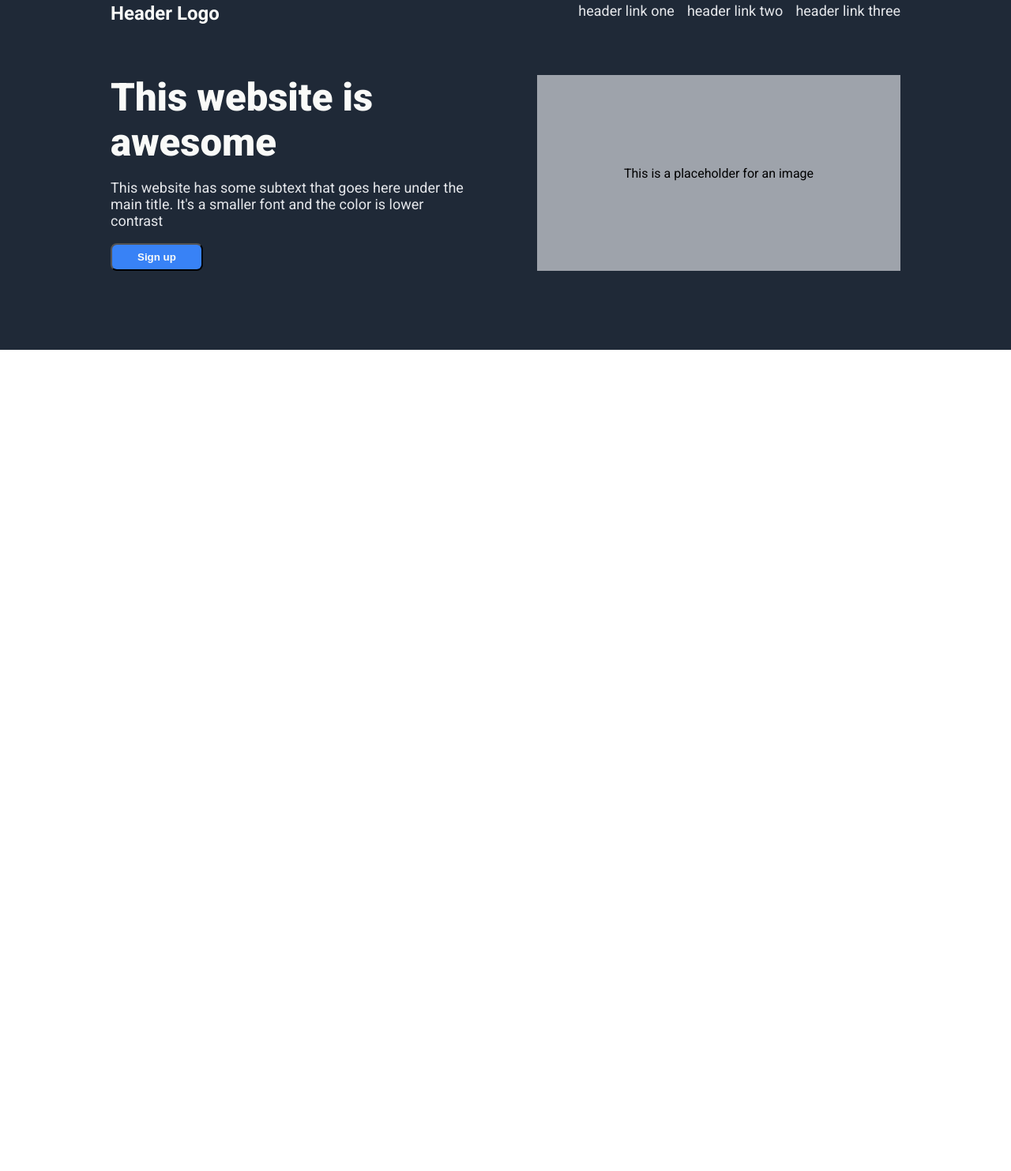
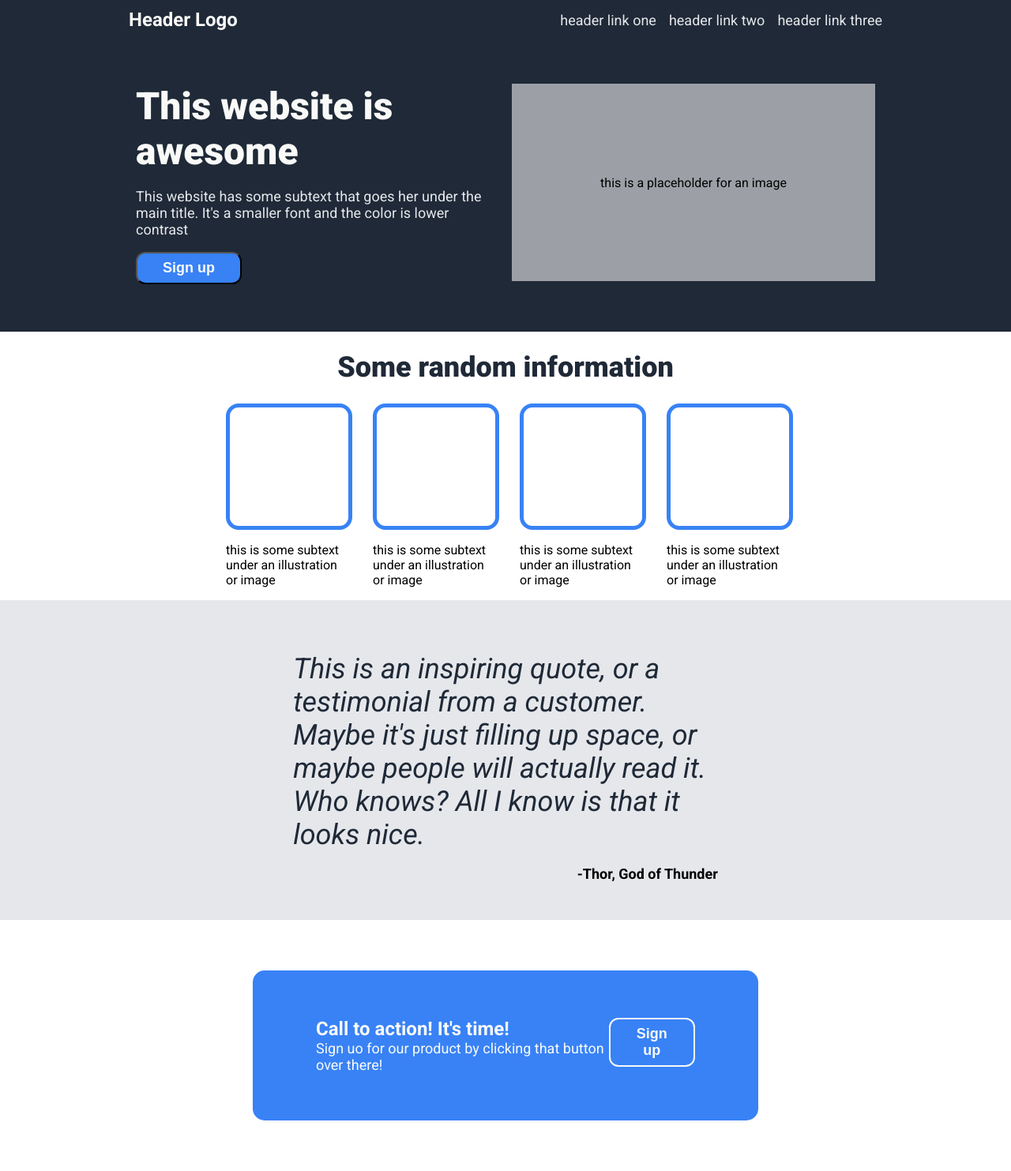
Before and after one commit to samanthaahannah/Landing-Page-Example, a plain HTML site: page index.html in a window 1280 px wide. Shown: the part 5-1488 px from the top of the page at 79% size. Before the commit the page ends 800 px from the top, so only its background shows below. Drawn offline with Linux system fonts and the light colour scheme.

Commit message:
Complete header + content,  make responsive

```diff
--- a/index.html
+++ b/index.html
@@ -10,9 +10,8 @@
     </head>
     <body>
         <div class="header">
-            <div class="header-container">
-                <div class="top-section">
-                    <h1 class="hero-logo-text">Header Logo</h1>
+            <div class="header-top">
+                <h1 class="header-logo-text">Header Logo</h1>
                 <ul class="links">
                     <li><a href="#">header link one</a></li>
                     <li><a href="#">header link two</a></li>
@@ -21,15 +20,50 @@
             </div>
             <div class="hero-section">
                 <div class="hero-section-left">
-                        <h1 class="hero-main-text">This website is awesome</h2>
-                        <p class="hero-secondary-text">This website has some subtext that goes here under the main title. It's a smaller font and the color is lower contrast</p>
-                        <div class="button-container"><button>Sign up</button></div>
+                    <h2 class="hero-header">This website is awesome</h2>
+                    <p class="hero-main-text">This website has some subtext that goes her under the main title. It's a smaller font and the color is lower contrast</p>
+                    <div class="button-wrapper"><button>Sign up</button></div>
                 </div>
-                    <div class="hero-image"><p>This is a placeholder for an image</p></div>
+                <div class="image-wrapper">this is a placeholder for an image</div>
+            </div>
+         </div>
+         <div class="main-content">
+            <div class="boxes-content">
+                <h1 class = "boxes-header">Some random information</h1>
+                <div class = "boxes">
+                    <div class = "box">
+                        <div class="box-inner"></div>
+                        <p class="box-text">this is some subtext under an illustration or image</p>
+                    </div>
+                    <div class = "box">
+                        <div class="box-inner"></div>
+                        <p class="box-text">this is some subtext under an illustration or image</p>
+                    </div>
+                    <div class = "box">
+                        <div class="box-inner"></div>
+                        <p class="box-text">this is some subtext under an illustration or image</p>
+                    </div>
+                    <div class = "box">
+                        <div class="box-inner"></div>
+                        <p class="box-text">this is some subtext under an illustration or image</p>
                     </div>
                 </div>
             </div>
-        <div class="content"></div>
-        <div class="footer"></div>
+            <div class="quote-section">
+                <p class="quote-text">This is an inspiring quote, or a testimonial from a customer. Maybe it's just filling up space, or maybe people will actually read it. Who knows? All I know is that it looks nice.</p>
+                <p class="quote-author">-Thor, God of Thunder</p>
+            </div>
+            <div class="call-section">
+                <div class="call-background">
+                    <div class="call-text">
+                        <h1 class="call-header">Call to action! It's time!</h1>
+                        <p class="call-main-text">Sign uo for our product by clicking that button over there!</p>
+                    </div>
+                    <div class="button-wrapper">
+                        <button class="call-button">Sign up</button>
+                    </div>
+                </div>
+            </div>
+         </div>
     </body>
 </html>
--- a/style.css
+++ b/style.css
@@ -1,84 +1,186 @@
 body{
     font-family: Roboto;
     margin: 0;
+    display: flex;
+    flex-direction: column;
 }
 
-h1{
-    margin: 0;
-    color:#f9faf8;
+/*This is the header section*/
+
+.header{
+    background-color: #1f2937;
+    display: flex;
+    flex-direction: column;
+    padding: 0 10% 60px 10%;
 }
 
-.header{
+.header-top{
     display: flex;
-    background-color: #1f2937;
+    justify-content: space-between;
+    align-items: center;
     justify-content: center;
+    flex-wrap: wrap;
+    gap: 36%;
+    margin-bottom: 5%;
 }
 
-.header-container{
+.header-logo-text{
     display: flex;
-    flex-direction: column;
-    max-width: 1000px;
-}
-
-.top-section{
-    display: flex;
-    margin: 8px 0 64px 0;
-}
-
-.hero-logo-text{
-    flex-grow: 1;
+    flex-shrink: 0;
+    align-items: center;
     font-size: 24px;
-}
-
-.hero-main-text{
-    font-size: 49px;
-    font-weight: 900;
+    color: #f9faf8;
 }
 
 .links{
     display: flex;
+    flex-shrink: 0;
     list-style-type: none;
-    flex-shrink: 0;
-    margin: 0;
     font-size: 18px;
-    color:#e5e7eb;
     gap: 16px;
 }
 a{
     text-decoration: none;
-    font-size: 18px;
-    color:#e5e7eb;
+    color: #e5e7eb;
 }
 
 .hero-section{
     display: flex;
-    gap: 80px;
-    margin-bottom: 100px;
+    justify-content: center;
+    flex-wrap: wrap;
+    gap: 16px;
 }
 
 .hero-section-left{
     display: flex;
     flex-direction: column;
-    flex-basis: 100%;
+    width: 460px;
 }
 
-.hero-secondary-text{
-    font-size: 18px;
-    color: #e5e7eb;
+.hero-header{
+    color: #f9faf8;
+    font-size: 48px;
+    font-weight: 900;
+    margin: 0;
 }
 
-.hero-image{
+.hero-main-text{
+    color: #e5e7eb;
+    font-size: 18px;
+}
+
+.image-wrapper{
     display: flex;
-    background-color: #e5e7eba4;
-    flex-basis: 100%;
+    background-color: #ffffff8e;
+    width: 460px;
+    height: 250px;
     align-items: center;
     justify-content: center;
 }
 
 button{
+    border-radius: 12px;
+    font-size: 18px;
+    color:#f9faf8;
+    font-weight: bold;
+    padding: 8px 32px;
     background-color: #3882f6;
-    padding: 8px 32px;
-    border-radius: 8px;
-    color: #f9faf8;
+}
+
+/*This is the main content section*/
+
+.main-content{
+    display: flex;
+    flex-direction: column;
+}
+
+/* This is the boxes section of main content*/
+
+.boxes-content{
+    display: flex;
+    flex-direction: column;
+    align-items: center;
+}
+
+.boxes-header{
+    color: #1f2937;
+    font-size: 36px;
+    font-weight: 900;
+}
+
+.boxes{
+    justify-content: center;
+    display: flex;
+    gap: 36px;
+    flex-wrap: wrap;
+
+}
+
+.box{
+    max-width: 150px;
+}
+
+.box-inner{
+    width: 150px;
+    height: 150px;
+    border: 5px solid #3882f6;
+    border-radius: 16px;
+}
+
+/*This is the quote section of the main content*/
+
+.quote-section{
+    display: flex;
+    flex-direction: column;
+    background-color: #e5e7eb;
+    justify-content: center;
+    padding: 30px 29%;
+}
+
+.quote-text{
+    font-size: 36px;
+    font-style: italic;
+    font-weight: light;
+    color: #1f2937;
+    margin-bottom: 0;
+}
+
+.quote-author{
+    text-align: right;
+    font-size: 18px;
     font-weight: bold;
 }
+
+/* This is the call to action section of the main content*/
+
+.call-section{
+    padding: 5% 25%;
+}
+
+.call-background{
+    display: flex;
+    background-color: #3882f6;
+    border-radius: 15px;
+    justify-content: space-between;
+    padding: 60px 80px;
+}
+
+.call-text{
+    color: #f9faf8;
+    display: flex;
+    flex-direction: column;
+}
+
+.call-button{
+    border: 2px solid #f9faf8;
+}
+
+.call-header{
+    font-size: 24px;
+    margin: 0;
+}
+
+.call-main-text{
+    font-size: 18px;
+    margin: 0;
+}
```
Lines whose indentation alone changed are shown as unchanged.
